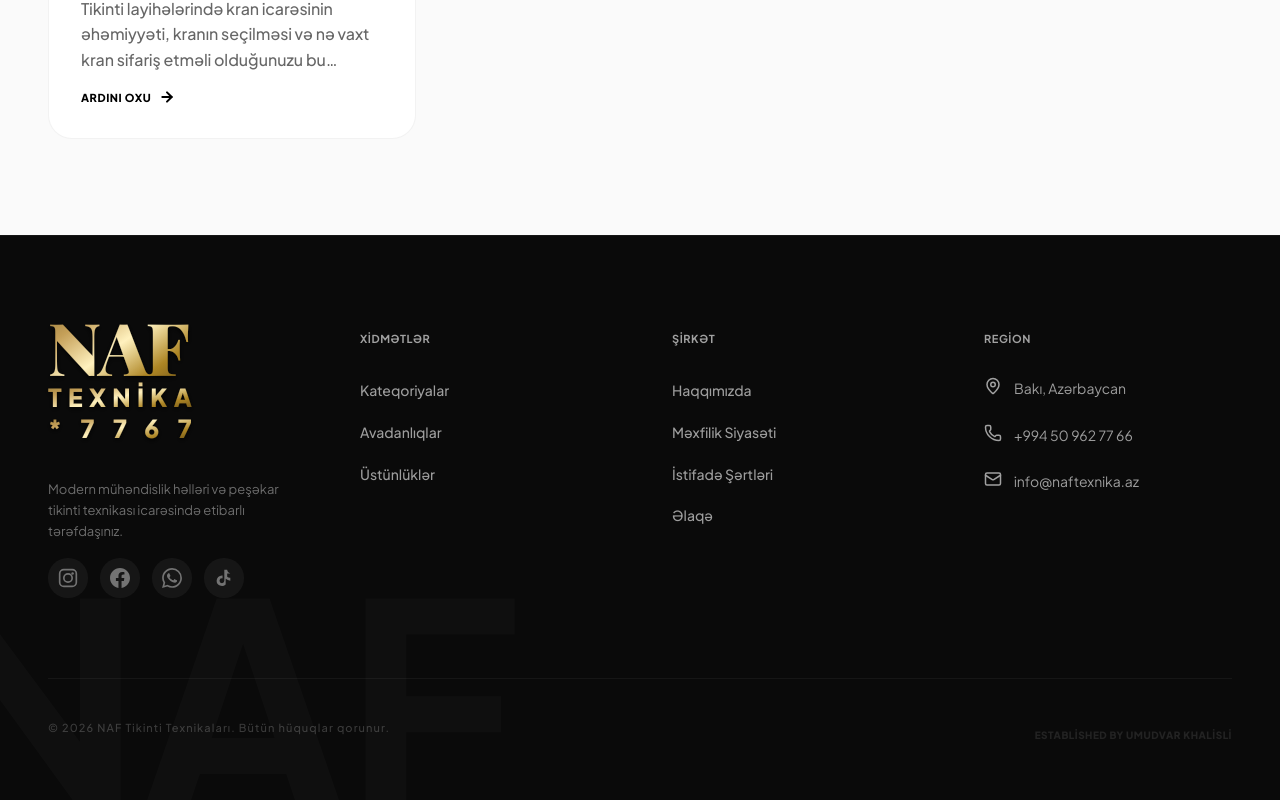
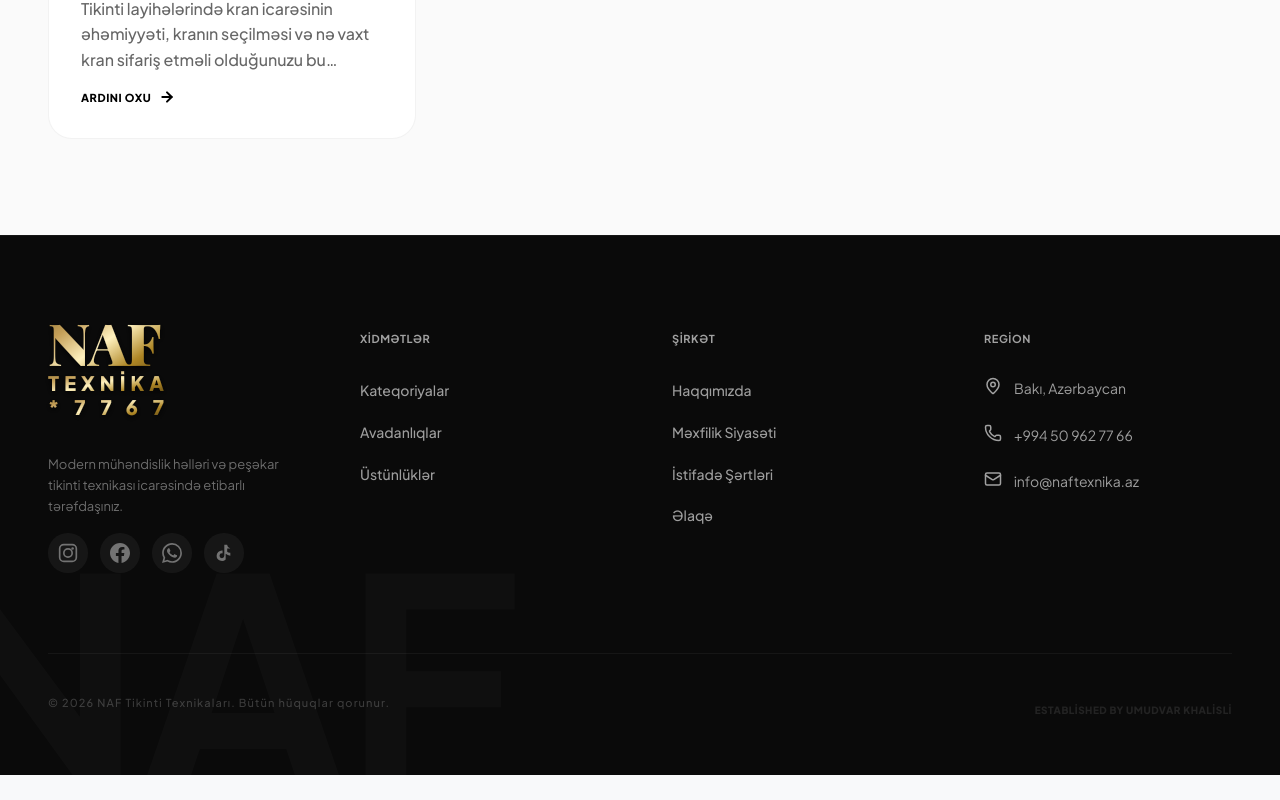
Before and after one commit to UmudvarKhalisli/NAF, a Next.js app: page /blog in a window 1280 px wide. Shown: the part 1871-2671 px from the top of the page. After the commit the page ends 2646 px from the top, so only its background shows below. Built offline with nearby package versions, Linux system fonts and the light colour scheme; no server answers; the database is empty; a web font is replaced by a local one.

Commit message:
style: reduce footer logo size to md

```diff
--- a/src/components/Footer.tsx
+++ b/src/components/Footer.tsx
@@ -52,7 +52,7 @@ export default function Footer() {
           {/* Brand Column */}
           <div className="lg:col-span-1">
             <Link href="/#hero" className="group flex items-center mb-8">
-              <Logo variant="gold" size="lg" align="left" className="transition-all duration-300 group-hover:scale-105" />
+              <Logo variant="gold" size="md" align="left" className="transition-all duration-300 group-hover:scale-105" />
             </Link>
             <p className="text-[13px] leading-[1.8] text-white/40 mb-10 max-w-xs">
               Modern mühəndislik həlləri və peşəkar tikinti texnikası icarəsində etibarlı tərəfdaşınız.
```
